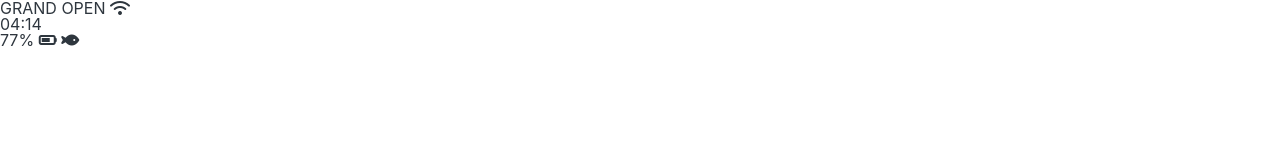
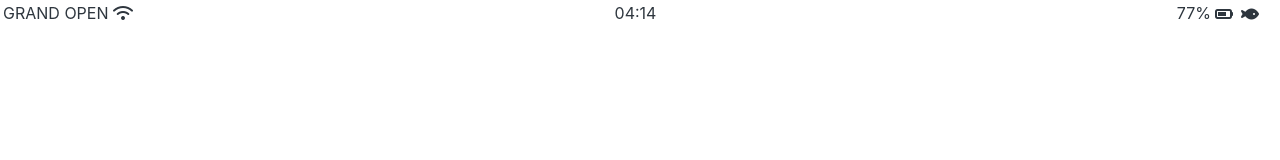
Before and after one commit to Imhakmin/Hakmekaji, a plain HTML site: page index.html in a window 1280 px wide. Drawn offline with Linux system fonts and the light colour scheme; files whose address does not match are found by name.

Commit message:
Change css dir

```diff
--- a/component/status-bar.css
+++ b/component/status-bar.css
@@ -10,15 +10,19 @@
   width: 33%;
 }
 
-.status-bar__columns:first-child {
+.status-bar__column:first-child {
   margin-right: 5px;
 }
-.status-bar__columns:nth-child(2) {
+.status-bar__column:nth-child(2) {
   display: flex;
   justify-content: center;
 }
-.status-bar__columns:last-child {
-  display: flex-end;
-  margin-right: 10px;
+.status-bar__column:last-child {
+  display: flex;
+  margin-right: 20px;
   justify-content: flex-end;
 }
+
+.status-bar__column:last-child i {
+  margin: 1px 4px;
+}
--- a/index.html
+++ b/index.html
@@ -2,7 +2,7 @@
 <html lang="en">
 
     <head>
-        <link rel="stylesheet" href="css/styles.css" />
+        <link rel="stylesheet" href="styles.css" />
         <meta charset="UTF-8">
         <meta name="viewport" content="width=device-width, initial-scale=1.0">
         <title> Hakmekaji </title>
@@ -11,14 +11,14 @@
 
     <body>
         <div class="status-bar">
-            <div class="status-bar__columns">
+            <div class="status-bar__column">
                 <span>GRAND OPEN</span>
                 <i class="fas fa-wifi"></i>
             </div>
-            <div class="status-bar__columns">
+            <div class="status-bar__column">
                 <span>04:14</span>
             </div>
-            <div class="status-bar__columns">
+            <div class="status-bar__column">
                 <span>77%</span>
                 <i class="fas fa-battery-three-quarters"></i>
                 <i class="fas fa-fish"></i>
--- a/css/styles.css
+++ b/styles.css
@@ -1,5 +1,5 @@
 @import "reset.css";
-@import "user-component/status-bar.css";
+@import "component/status-bar.css";
 
 body {
   color: #2e363e;
```
Also changed, not shown: 1 other file.
